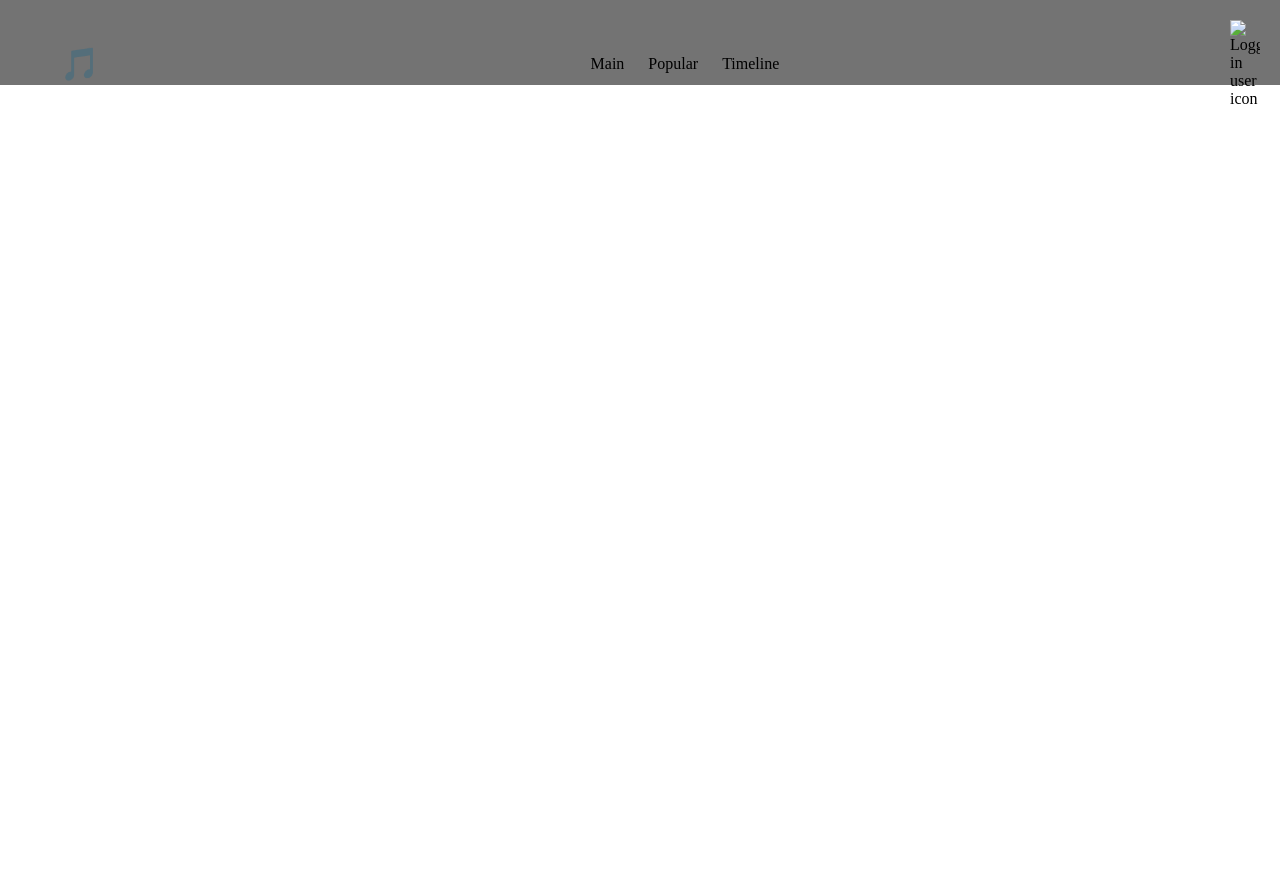
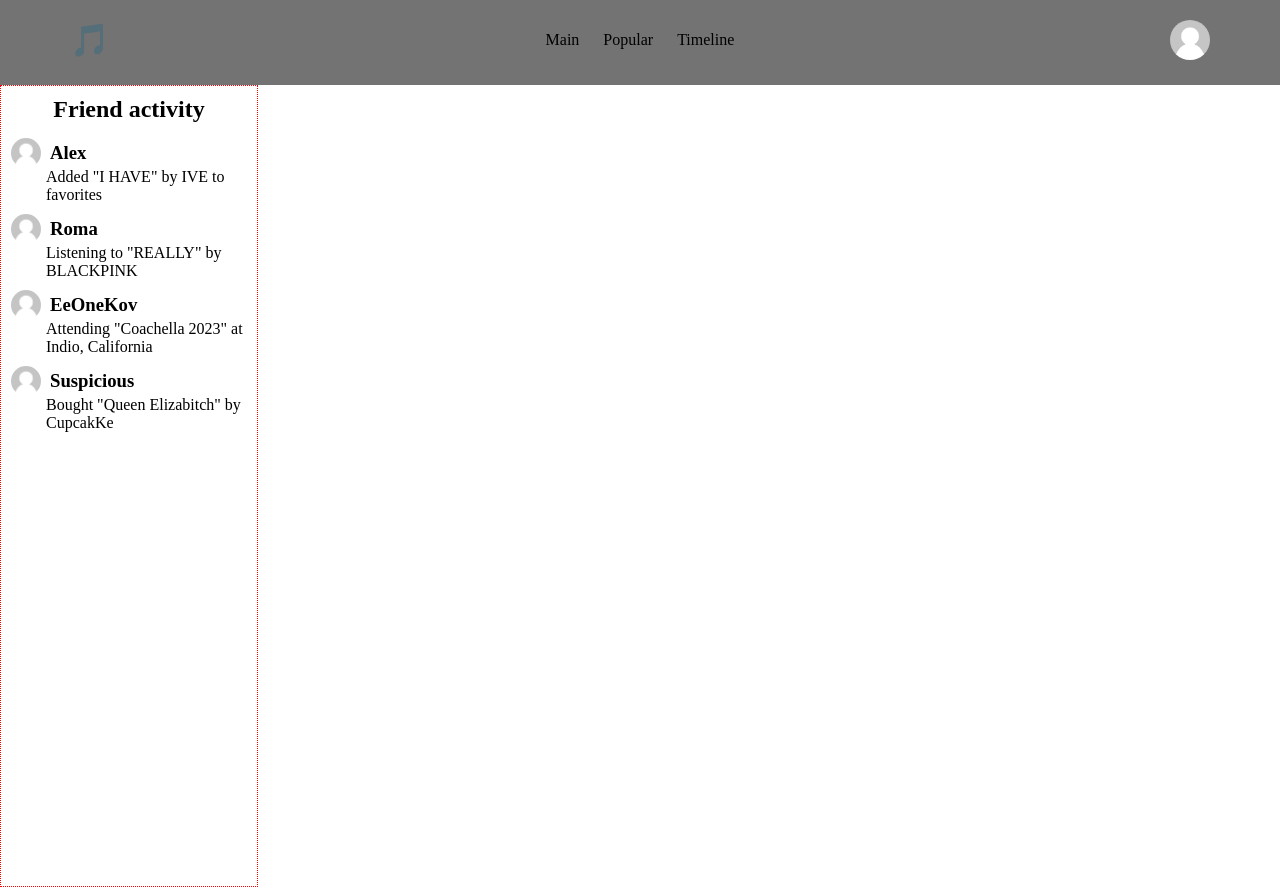
Before and after one commit to vtsoma/music-wiki, a plain HTML site: page index.html in a window 1280 px wide. Before the commit the page ends 800 px from the top, so only its background shows below. Drawn offline with Linux system fonts and the light colour scheme.

Commit message:
Added friend activity section

```diff
--- a/index.html
+++ b/index.html
@@ -1,5 +1,6 @@
 <!DOCTYPE html>
 <html lang="en">
+
 <head>
   <meta charset="UTF-8">
   <meta http-equiv="X-UA-Compatible" content="IE=edge">
@@ -7,6 +8,7 @@
   <title>Document</title>
   <link rel="stylesheet" href="styles/style.css">
 </head>
+
 <body>
   <header>
     <div class="logo">
@@ -22,7 +24,43 @@
     </div>
   </header>
   <main>
-
+    <aside>
+      <h2>Friend activity</h2>
+      <div class="friends-container">
+        <div class="friend">
+          <div class="friend-header">
+            <img src="/assets/images/user.png" alt="Friend avatar">
+            <h3>Alex</h3>
+          </div>
+          <p>Added "I HAVE" by IVE to favorites</p>
+        </div>
+      </div>
+      <div class="friend">
+        <div class="friend-header">
+          <img src="/assets/images/user.png" alt="Friend avatar">
+          <h3>Roma</h3>
+        </div>
+        <p>Listening to "REALLY" by BLACKPINK</p>
+      </div>
+      </div>
+      <div class="friend">
+        <div class="friend-header">
+          <img src="/assets/images/user.png" alt="Friend avatar">
+          <h3>EeOneKov</h3>
+        </div>
+        <p>Attending "Coachella 2023" at Indio, California</p>
+      </div>
+      </div>
+      <div class="friend">
+        <div class="friend-header">
+          <img src="/assets/images/user.png" alt="Friend avatar">
+          <h3>Suspicious</h3>
+        </div>
+        <p>Bought "Queen Elizabitch" by CupcakKe</p>
+      </div>
+      </div>
+    </aside>
   </main>
 </body>
+
 </html>
--- a/styles/style.css
+++ b/styles/style.css
@@ -11,7 +11,7 @@ header {
   background-color: rgba(0, 0, 0, 0.548);
 }
 
-header:after{
+header:after {
   content: '';
   display: inline-block;
   width: 100%;
@@ -26,23 +26,78 @@ header * {
 .logo {
   text-align: center;
   vertical-align: middle;
-    margin-left: 40px;
-    margin-right: 40px;
+
+  margin-left: 50px;
+  transition: all .1s ease-in-out;
+}
+
+.logo:hover {
+  transform: rotate(-25deg);
 }
 
 nav {
   width: fit-content;
   vertical-align: middle;
-
-
 }
 
 nav ul {
   width: fit-content;
   display: inline-block;
+
+  transition: all .2s ease-in-out;
+}
+
+nav ul:hover {
+  letter-spacing: 1px;
+  text-transform: uppercase;
+
+  background-color: green;
+  border-radius: 20px;
+
+  cursor: pointer;
 }
 
 .user-icon img {
+  width: 40px;
+  border-radius: 50px;
+  vertical-align: middle;
+
+  margin-right: 50px;
+}
+
+aside {
+  border: 1px dotted red;
+
+  height: 100vh;
+  width: 20vw;
+}
+
+aside h2 {
+  margin: 10px;
+  text-align: center;
+}
+
+.friend {
+  padding: 5px;
+}
+
+.friend p {
+  margin-left: 40px;
+  max-width: 100%;
+  word-wrap: break-word;
+}
+
+.friend img {
   width: 30px;
+  border-radius: 50%;
+  margin-left: 5px;
+}
+
+.friend-header * {
+  display: inline-block;
   vertical-align: middle;
 }
+
+.friend-header h3 {
+  margin-left: 5px;
+}
```
Also changed, not shown: assets/images/user.png (added). Lines whose indentation alone changed are shown as unchanged.
